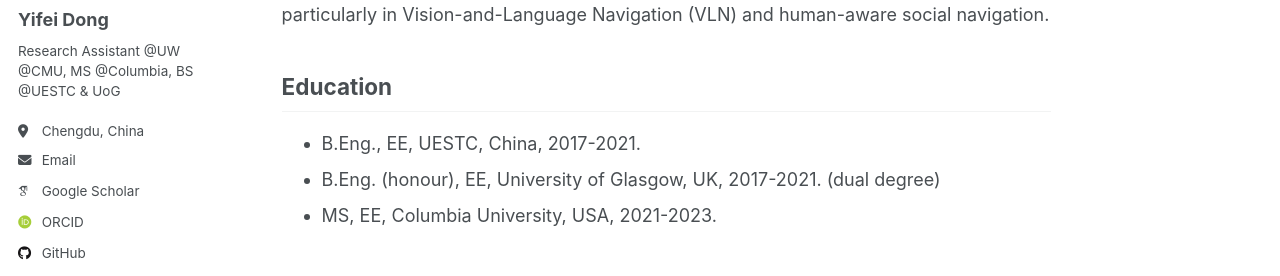
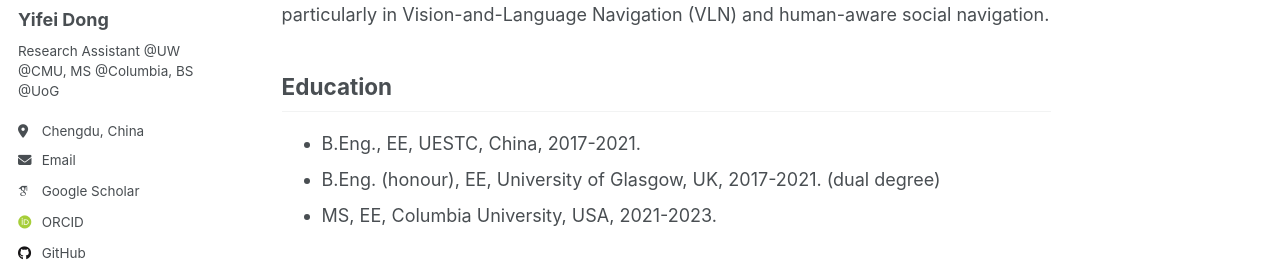
Before and after one commit to F1y1113/yifeidong, a Jekyll site: the page built from _pages/about.md, in a window 1280 px wide. Shown: the part 275-551 px from the top of the page. Built offline with Jekyll 4.4.1, drawn with Linux system fonts in a browser that asks for light colours; some web fonts are replaced.

Commit message:
Update _config.yml

```diff
--- a/_config.yml
+++ b/_config.yml
@@ -25,7 +25,7 @@ author:
   avatar           : "yifei.png"
   name             : "Yifei Dong"
   pronouns         : # example: "she/her"
-  bio              : "Research Assistant @UW @CMU, MS @Columbia, BS @UESTC & UoG"
+  bio              : "Research Assistant @UW @CMU, MS @Columbia, BS @UoG"
   location         : "Chengdu, China"
   employer         :
   uri              : # URL
```
